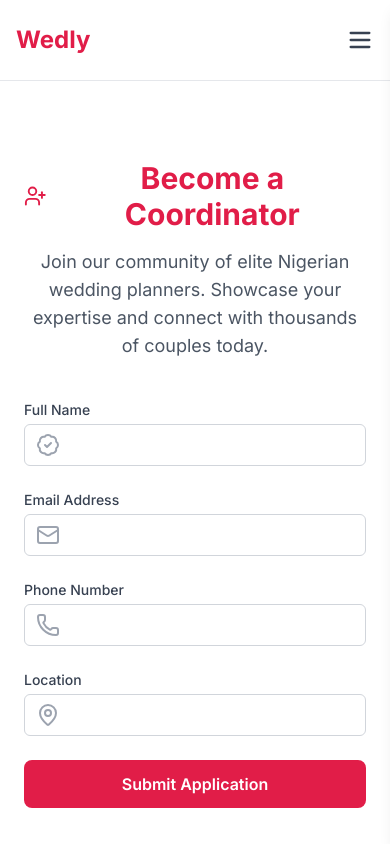
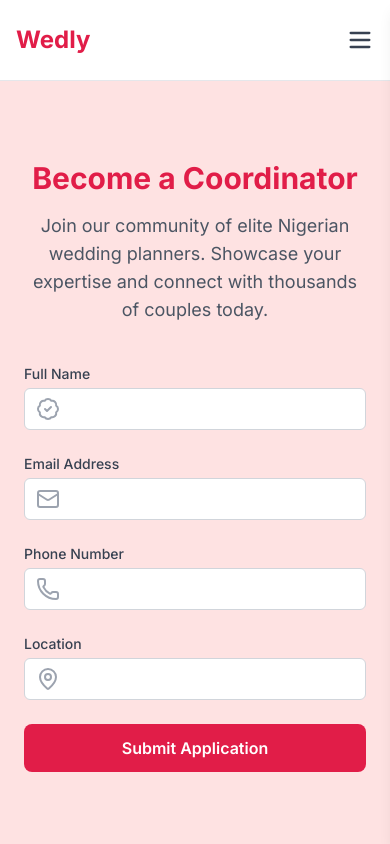
Before and after one commit to Bobleeswagger09/WedApp, a Next.js app: page /join in a window 390 px wide. Shown: the top 844 px of the page. Built offline with nearby package versions, Linux system fonts and the light colour scheme.

Commit message:
updated hero section to include background color that improves user experience

```diff
--- a/src/app/component/CallToAction.tsx
+++ b/src/app/component/CallToAction.tsx
@@ -6,7 +6,6 @@ import Link from "next/link";
 export default function CallToAction() {
   return (
     <section className="relative py-20 px-6 bg-rose-600 text-white text-center overflow-hidden">
-      {/* Decorative Background */}
       <div className="absolute inset-0 opacity-10 bg-[radial-gradient(circle_at_center,_var(--tw-gradient-stops))] from-white/20 via-rose-500/10 to-transparent pointer-events-none" />
 
       <motion.div
@@ -25,7 +24,6 @@ export default function CallToAction() {
         </p>
 
         <div className="flex flex-wrap justify-center gap-4">
-          {/* Primary CTA Button */}
           <Link
             href={`/coordinator`}
             className="px-8 py-3 rounded-full font-semibold text-white bg-gradient-to-r from-pink-500 via-rose-500 to-red-500 hover:from-rose-600 hover:to-pink-600 transition-all shadow-md hover:shadow-lg"
@@ -33,7 +31,6 @@ export default function CallToAction() {
             Browse Coordinators
           </Link>
 
-          {/* Secondary CTA Button */}
           <Link
             href={`/join`}
             className="px-8 py-3 rounded-full font-semibold text-rose-600 bg-white border-2 border-white hover:bg-rose-50 hover:text-rose-700 transition-all shadow-md hover:shadow-lg"
--- a/src/app/component/CoordinatorCard.tsx
+++ b/src/app/component/CoordinatorCard.tsx
@@ -28,7 +28,7 @@ export default function CoordinatorCard({
           query: { page },
         }}
       >
-        <button className="mt-3 bg-[#8934cf]  text-white px-4 py-2 rounded text-base font-normal cursor-pointer dark:hover:bg-transparent dark:border-neutral border transition-all duration-300">
+        <button className="mt-3 bg-[#8934cf] hover:bg-[#511f7a]  text-white px-4 py-2 rounded text-base font-normal cursor-pointer dark:hover:bg-transparent dark:border-neutral border transition-all duration-300">
           View Profile
         </button>
       </Link>
--- a/src/app/component/Hero.tsx
+++ b/src/app/component/Hero.tsx
@@ -5,9 +5,7 @@ import Link from "next/link";
 
 export default function HeroLanding() {
   return (
-    <section className="relative bg-white text-center overflow-hidden min-h-[76vh] lg:min-h-[80vh] xl:min-h-[95vh] flex items-center justify-center">
-      {/* Background Video */}
-
+    <section className="relative bg-[#f5e82a] text-center overflow-hidden min-h-[100vh] sm:min-h-[76vh] lg:min-h-[80vh] xl:min-h-[95vh] flex items-center justify-center">
       <video
         className="absolute inset-0 w-full h-full object-cover"
         src="/wedly.mp4"
@@ -20,7 +18,6 @@ export default function HeroLanding() {
         aria-hidden="true"
       />
 
-      {/* Content */}
       <div className="relative z-10 max-w-3xl px-6 py-12">
         <h1 className="text-4xl md:text-5xl font-extrabold text-gray-800 leading-tight mb-4">
           Find Trusted Wedding Coordinators in Nigeria
@@ -29,7 +26,6 @@ export default function HeroLanding() {
           Plan your dream wedding with professionals you trust.
         </p>
 
-        {/* CTA Buttons */}
         <div className="flex justify-center flex-wrap gap-4">
           <Link
             href="/coordinator"
@@ -39,7 +35,7 @@ export default function HeroLanding() {
             Browse Coordinators
           </Link>
           <Link
-            href="/booking"
+            href="/coordinator"
             className="flex items-center gap-2 border border-rose-600 text-rose-600 px-6 py-3 rounded-full hover:bg-rose-50 transition"
           >
             <CalendarDays className="w-5 h-5" />
--- a/src/app/component/register-coordinator.tsx
+++ b/src/app/component/register-coordinator.tsx
@@ -33,7 +33,7 @@ export default function BecomeCoordinator() {
   };
 
   return (
-    <section className="h-[100vh] py-40  px-6 bg-white dark:bg-gray-950 text-gray-900 dark:text-white">
+    <section className="h-full min-h-[100vh] py-40  px-6 bg-red-100 dark:bg-gray-950 text-gray-900 dark:text-white">
       <motion.div
         initial={{ opacity: 0, y: 40 }}
         whileInView={{ opacity: 1, y: 0 }}
@@ -42,7 +42,7 @@ export default function BecomeCoordinator() {
         className="max-w-4xl mx-auto text-center"
       >
         <div className="flex items-center justify-center gap-3 mb-4 text-rose-600 dark:text-rose-400">
-          <UserPlus className="w-6 h-6" />
+          <UserPlus className="w-6 h-6 hidden sm:block" />
           <h2 className="text-3xl sm:text-4xl font-bold">
             Become a Coordinator
           </h2>
--- a/src/app/contact-us/page.tsx
+++ b/src/app/contact-us/page.tsx
@@ -2,7 +2,7 @@ import Link from "next/link";
 
 export default function ContactPage() {
   return (
-    <section className="min-h-screen bg-gradient-to-tr from-rose-50 via-white to-rose-100 dark:from-gray-900 dark:via-gray-950 dark:to-gray-900 px-6 py-40 text-gray-800 dark:text-gray-100">
+    <section className="min-h-screen bg-gradient-to-tr from-rose-100 via-white to-rose-200 dark:from-gray-900 dark:via-gray-950 dark:to-gray-900 px-6 py-40 text-gray-800 dark:text-gray-100">
       <div className="max-w-5xl mx-auto grid md:grid-cols-2 gap-16 items-center">
         {/* Left: Info Section */}
         <div>
```
